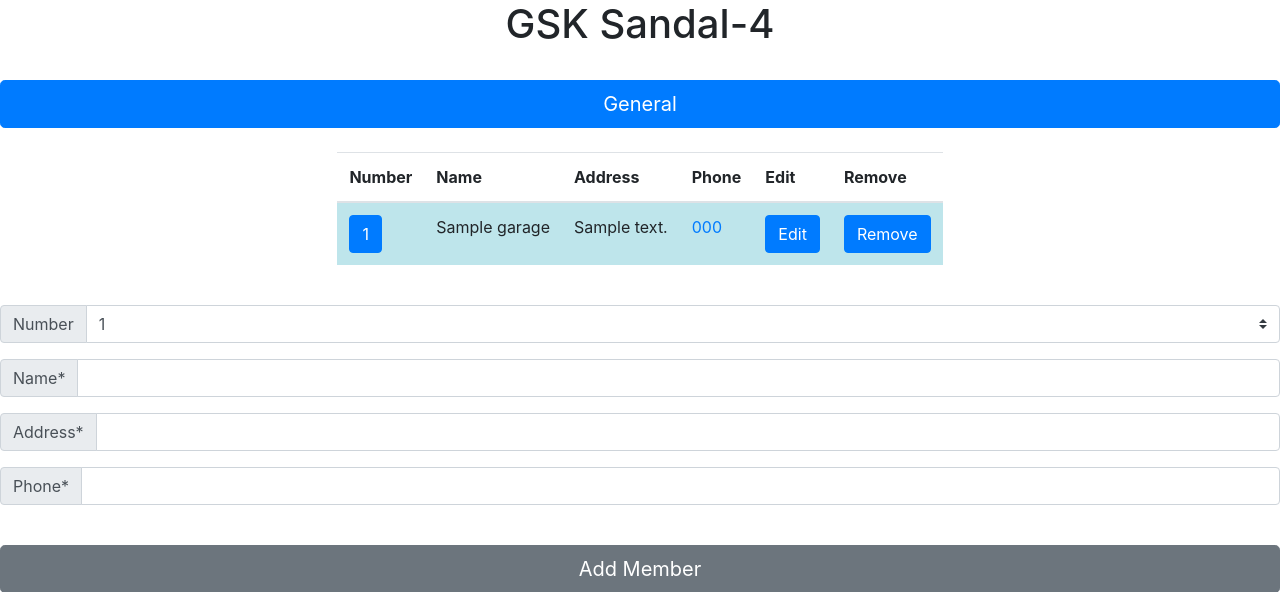
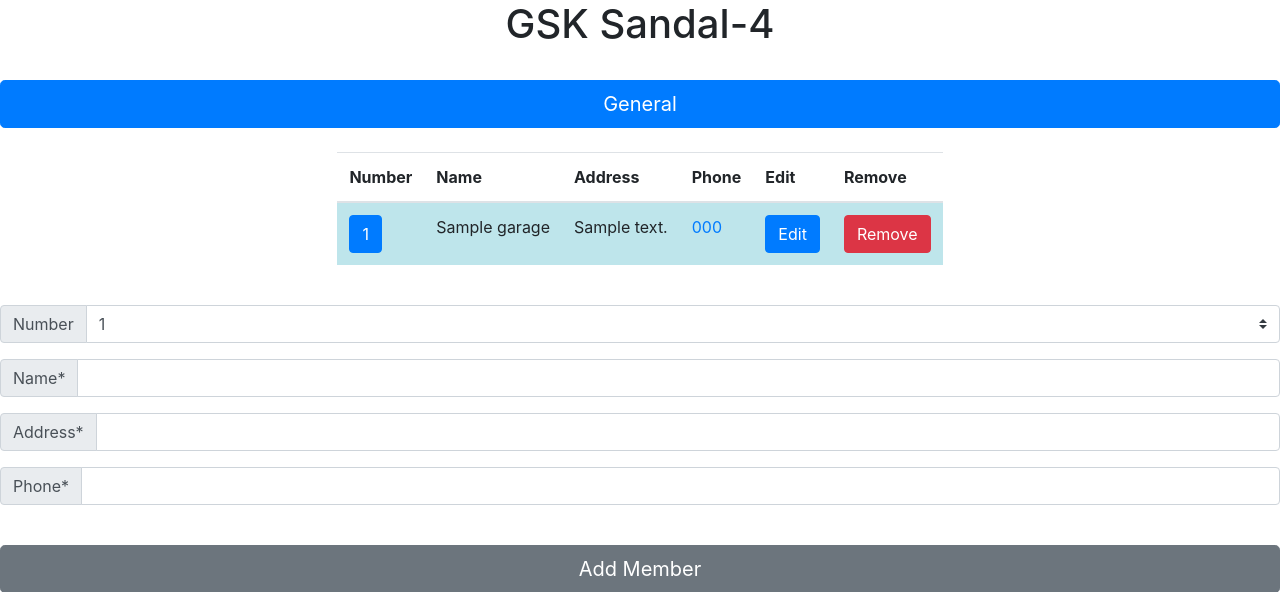
Before and after one commit to aalupov/garage_electricity, a PHP site: page /index.php in a window 1280 px wide. Shown: the top 592 px of the page. Run offline with PHP 8.4, Linux system fonts and the light colour scheme; tables that the repository leaves empty hold one stand-in row (values such as "Sample post").

Commit message:
Update index.php

```diff
--- a/index.php
+++ b/index.php
@@ -104,7 +104,7 @@ foreach ($mysql->Rows() as $row) {
 				<td><a href="tel:+7<?php echo $row["phone"]; ?>"><?php echo $row["phone"]; ?></a></td>
 				<td><a class="btn btn-primary"
 					href="edit.php?garage_id=<?php echo $row['id']; ?>" role="button" >Edit</a></td>
-				<td><a class="btn btn-primary"
+				<td><a class="btn btn-danger"
 					href="index.php?index_id=<?php echo $row['id']; ?>" role="button"
 					onclick="return confirm('Are you sure?')">Remove</a></td>
 				</tr>
```
